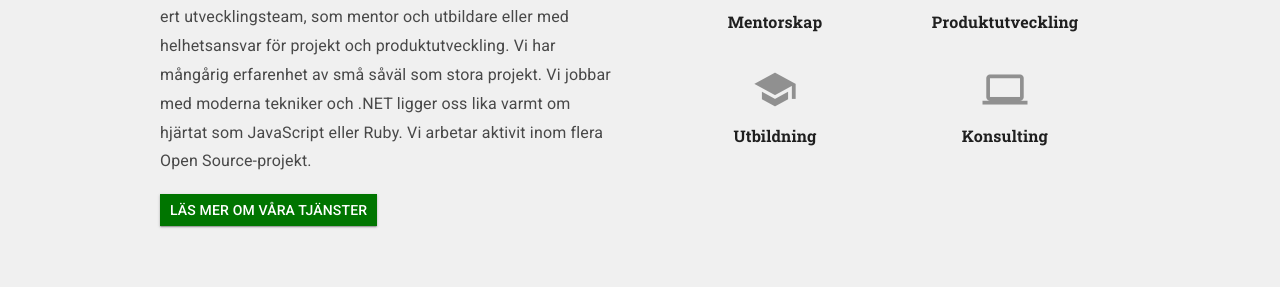
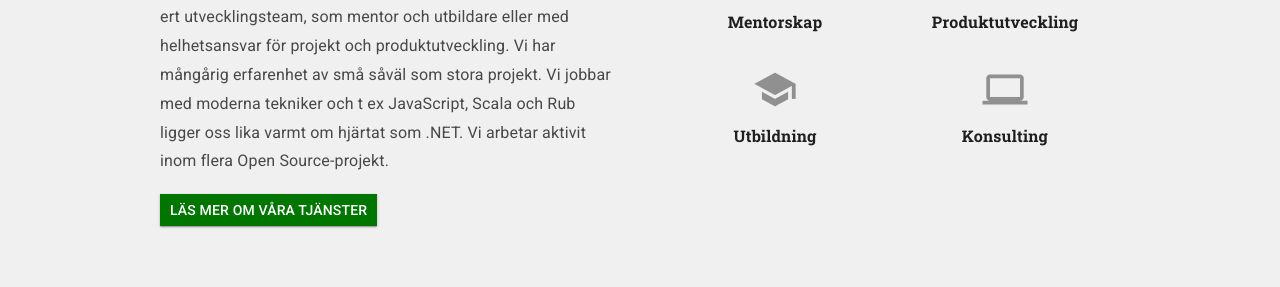
Before and after one commit to dotnetmentor/dotnetmentor-website, a Jekyll site: the page built from index.html, in a window 1280 px wide. Shown: the part 659-946 px from the top of the page. Built offline with Jekyll 4.4.1, drawn with Linux system fonts in a browser that asks for light colours; some of the changed text lies outside the part shown.

Commit message:
Ändrad  ordföljd och lagt in Scala

```diff
--- a/index.html
+++ b/index.html
@@ -16,7 +16,7 @@ description: Konsulter, mentorer, experthjälp eller utveckling av en produkt? H
             <h4>Solid kunskap inom utveckling</h4>
             <p>Vi erbjuder konsulttjänster inom mjukvaruutveckling, som del i ert utvecklingsteam, som mentor och utbildare
                 eller med helhetsansvar för projekt och produktutveckling. Vi har mångårig erfarenhet av små såväl som stora
-                projekt. Vi jobbar med moderna tekniker och .NET ligger oss lika varmt om hjärtat som JavaScript eller Ruby.
+                projekt. Vi jobbar med moderna tekniker och t ex JavaScript, Scala och Rub ligger oss lika varmt om hjärtat som .NET.
                 Vi arbetar aktivit inom flera Open Source-projekt.</p>
             <p><a class="btn" href="/services">Läs mer om våra tjänster</a></p>
         </div>
```
